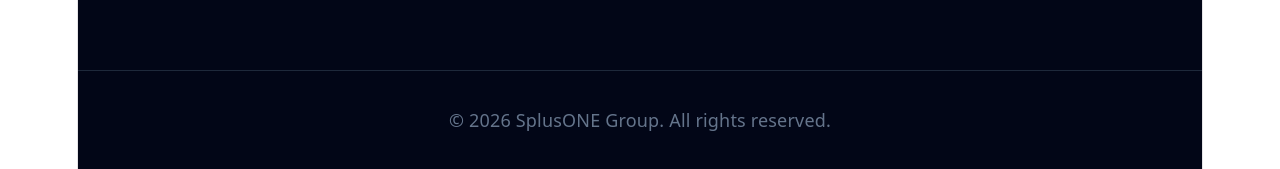
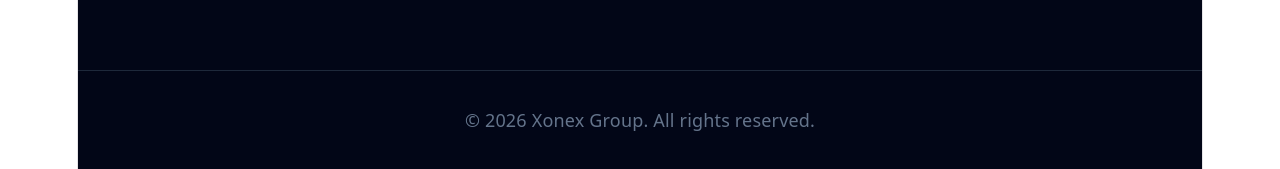
Before and after one commit to morabitsaad/mybusiness_website, a React (Vite) app: page / in a window 1280 px wide. Shown: the part 1920-2089 px from the top of the page. Built offline with nearby package versions, Linux system fonts and the light colour scheme.

Commit message:
Update homepage

```diff
--- a/src/App.jsx
+++ b/src/App.jsx
@@ -114,7 +114,7 @@ export default function App() {
 
       {/* Footer */}
       <footer className="border-t border-slate-800 py-8 text-center text-slate-500">
-        © {new Date().getFullYear()} SplusONE Group. All rights reserved.
+        © {new Date().getFullYear()} Xonex Group. All rights reserved.
       </footer>
     </div>
   );
```
